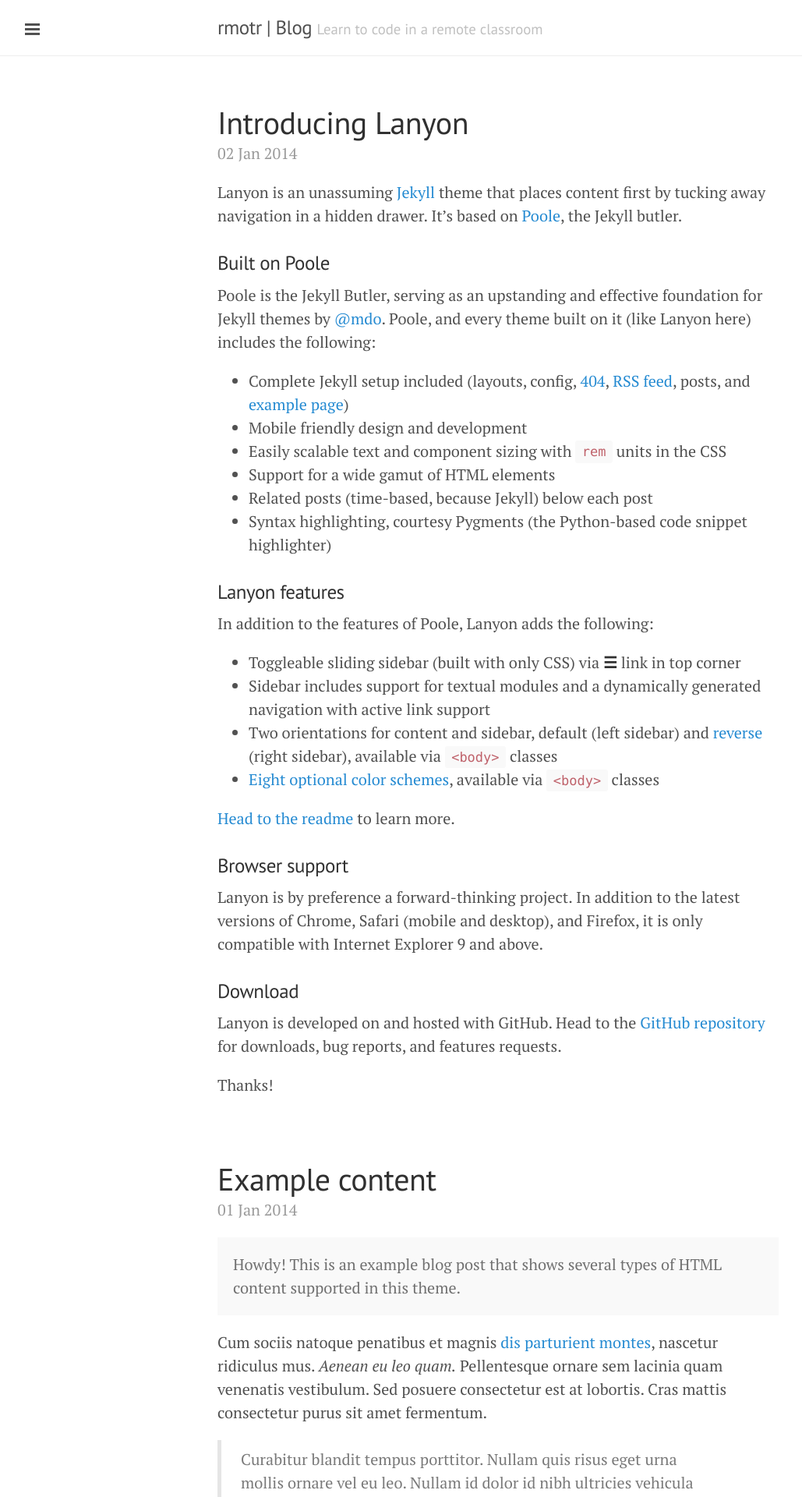
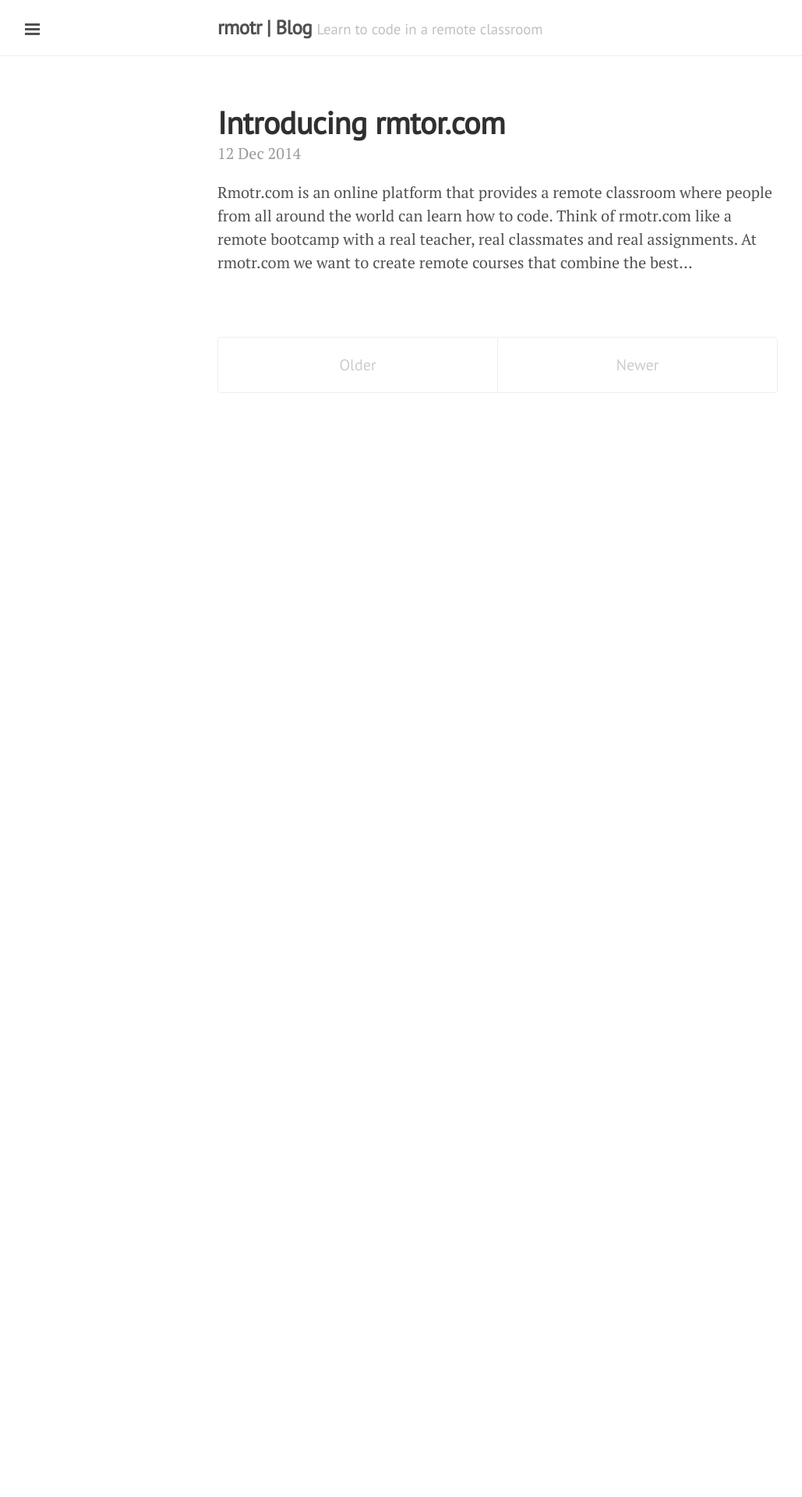
Before and after one commit to mcne65/rmotr.github.io, a Jekyll site: the page built from index.html, in a window 1280 px wide. Shown: the top 1920 px of the page at 78% size, without its empty margins (1-1030 px from the left). Built offline with Jekyll 4.4.1, drawn with Linux system fonts in a browser that asks for light colours; Markdown is read by kramdown in place of the engine named in the settings; the list of posts is cut into pages by our own code; after the commit the page ends 900 px from its top, so only the background shows below that; some of the changed text lies outside the part shown.

Commit message:
About page + introducing rmotr post + styles

```diff
--- a/_includes/sidebar.html
+++ b/_includes/sidebar.html
@@ -15,7 +15,17 @@
       The code below dynamically generates a sidebar nav of pages with
       `layout: page` in the front-matter. See readme for usage.
     {% endcomment %}
-    <a class="sidebar-nav-item{% if page.url == node.url %} active{% endif %}" target="_blank" href="http://rmotr.com">About</a>
+
+    {% assign pages_list = site.pages | sort:"url" %}
+
+    {% for node in pages_list %}
+      {% if node.title != null %}
+        {% if node.layout == "page" %}
+          <a class="sidebar-nav-item{% if page.url == node.url %} active{% endif %}" href="{{ node.url }}">{{ node.title }}</a>
+        {% endif %}
+      {% endif %}
+    {% endfor %}
+
   </nav>
 
   <div class="sidebar-item">
--- a/_posts/2013-12-31-whats-jekyll.md
+++ /dev/null
@@ -1,12 +0,0 @@
----
-layout: post
-title: What's Jekyll?
----
-
-[Jekyll](http://jekyllrb.com) is a static site generator, an open-source tool for creating simple yet powerful websites of all shapes and sizes. From [the project's readme](https://github.com/mojombo/jekyll/blob/master/README.markdown):
-
-  > Jekyll is a simple, blog aware, static site generator. It takes a template directory [...] and spits out a complete, static website suitable for serving with Apache or your favorite web server. This is also the engine behind GitHub Pages, which you can use to host your project’s page or blog right here from GitHub.
-
-It's an immensely useful tool and one we encourage you to use here with Hyde.
-
-Find out more by [visiting the project on GitHub](https://github.com/mojombo/jekyll).
--- a/_posts/2014-01-01-example-content.md
+++ /dev/null
@@ -1,122 +0,0 @@
----
-layout: post
-title: Example content
----
-
-
-<div class="message">
-  Howdy! This is an example blog post that shows several types of HTML content supported in this theme.
-</div>
-
-Cum sociis natoque penatibus et magnis <a href="#">dis parturient montes</a>, nascetur ridiculus mus. *Aenean eu leo quam.* Pellentesque ornare sem lacinia quam venenatis vestibulum. Sed posuere consectetur est at lobortis. Cras mattis consectetur purus sit amet fermentum.
-
-> Curabitur blandit tempus porttitor. Nullam quis risus eget urna mollis ornare vel eu leo. Nullam id dolor id nibh ultricies vehicula ut id elit.
-
-Etiam porta **sem malesuada magna** mollis euismod. Cras mattis consectetur purus sit amet fermentum. Aenean lacinia bibendum nulla sed consectetur.
-
-## Inline HTML elements
-
-HTML defines a long list of available inline tags, a complete list of which can be found on the [Mozilla Developer Network](https://developer.mozilla.org/en-US/docs/Web/HTML/Element).
-
-- **To bold text**, use `<strong>`.
-- *To italicize text*, use `<em>`.
-- Abbreviations, like <abbr title="HyperText Markup Langage">HTML</abbr> should use `<abbr>`, with an optional `title` attribute for the full phrase.
-- Citations, like <cite>&mdash; Mark otto</cite>, should use `<cite>`.
-- <del>Deleted</del> text should use `<del>` and <ins>inserted</ins> text should use `<ins>`.
-- Superscript <sup>text</sup> uses `<sup>` and subscript <sub>text</sub> uses `<sub>`.
-
-Most of these elements are styled by browsers with few modifications on our part.
-
-## Heading
-
-Vivamus sagittis lacus vel augue rutrum faucibus dolor auctor. Duis mollis, est non commodo luctus, nisi erat porttitor ligula, eget lacinia odio sem nec elit. Morbi leo risus, porta ac consectetur ac, vestibulum at eros.
-
-### Code
-
-Cum sociis natoque penatibus et magnis dis `code element` montes, nascetur ridiculus mus.
-
-{% highlight js %}
-// Example can be run directly in your JavaScript console
-
-// Create a function that takes two arguments and returns the sum of those arguments
-var adder = new Function("a", "b", "return a + b");
-
-// Call the function
-adder(2, 6);
-// > 8
-{% endhighlight %}
-
-Aenean lacinia bibendum nulla sed consectetur. Etiam porta sem malesuada magna mollis euismod. Fusce dapibus, tellus ac cursus commodo, tortor mauris condimentum nibh, ut fermentum massa.
-
-### Lists
-
-Cum sociis natoque penatibus et magnis dis parturient montes, nascetur ridiculus mus. Aenean lacinia bibendum nulla sed consectetur. Etiam porta sem malesuada magna mollis euismod. Fusce dapibus, tellus ac cursus commodo, tortor mauris condimentum nibh, ut fermentum massa justo sit amet risus.
-
-* Praesent commodo cursus magna, vel scelerisque nisl consectetur et.
-* Donec id elit non mi porta gravida at eget metus.
-* Nulla vitae elit libero, a pharetra augue.
-
-Donec ullamcorper nulla non metus auctor fringilla. Nulla vitae elit libero, a pharetra augue.
-
-1. Vestibulum id ligula porta felis euismod semper.
-2. Cum sociis natoque penatibus et magnis dis parturient montes, nascetur ridiculus mus.
-3. Maecenas sed diam eget risus varius blandit sit amet non magna.
-
-Cras mattis consectetur purus sit amet fermentum. Sed posuere consectetur est at lobortis.
-
-<dl>
-  <dt>HyperText Markup Language (HTML)</dt>
-  <dd>The language used to describe and define the content of a Web page</dd>
-
-  <dt>Cascading Style Sheets (CSS)</dt>
-  <dd>Used to describe the appearance of Web content</dd>
-
-  <dt>JavaScript (JS)</dt>
-  <dd>The programming language used to build advanced Web sites and applications</dd>
-</dl>
-
-Integer posuere erat a ante venenatis dapibus posuere velit aliquet. Morbi leo risus, porta ac consectetur ac, vestibulum at eros. Nullam quis risus eget urna mollis ornare vel eu leo.
-
-### Tables
-
-Aenean lacinia bibendum nulla sed consectetur. Lorem ipsum dolor sit amet, consectetur adipiscing elit.
-
-<table>
-  <thead>
-    <tr>
-      <th>Name</th>
-      <th>Upvotes</th>
-      <th>Downvotes</th>
-    </tr>
-  </thead>
-  <tfoot>
-    <tr>
-      <td>Totals</td>
-      <td>21</td>
-      <td>23</td>
-    </tr>
-  </tfoot>
-  <tbody>
-    <tr>
-      <td>Alice</td>
-      <td>10</td>
-      <td>11</td>
-    </tr>
-    <tr>
-      <td>Bob</td>
-      <td>4</td>
-      <td>3</td>
-    </tr>
-    <tr>
-      <td>Charlie</td>
-      <td>7</td>
-      <td>9</td>
-    </tr>
-  </tbody>
-</table>
-
-Nullam id dolor id nibh ultricies vehicula ut id elit. Sed posuere consectetur est at lobortis. Nullam quis risus eget urna mollis ornare vel eu leo.
-
------
-
-Want to see something else added? <a href="https://github.com/poole/poole/issues/new">Open an issue.</a>
--- a/_posts/2014-01-02-introducing-lanyon.md
+++ /dev/null
@@ -1,38 +0,0 @@
----
-layout: post
-title: Introducing Lanyon
----
-
-Lanyon is an unassuming [Jekyll](http://jekyllrb.com) theme that places content first by tucking away navigation in a hidden drawer. It's based on [Poole](http://getpoole.com), the Jekyll butler.
-
-### Built on Poole
-
-Poole is the Jekyll Butler, serving as an upstanding and effective foundation for Jekyll themes by [@mdo](https://twitter.com/mdo). Poole, and every theme built on it (like Lanyon here) includes the following:
-
-* Complete Jekyll setup included (layouts, config, [404](/404), [RSS feed](/atom.xml), posts, and [example page](/about))
-* Mobile friendly design and development
-* Easily scalable text and component sizing with `rem` units in the CSS
-* Support for a wide gamut of HTML elements
-* Related posts (time-based, because Jekyll) below each post
-* Syntax highlighting, courtesy Pygments (the Python-based code snippet highlighter)
-
-### Lanyon features
-
-In addition to the features of Poole, Lanyon adds the following:
-
-* Toggleable sliding sidebar (built with only CSS) via **☰** link in top corner
-* Sidebar includes support for textual modules and a dynamically generated navigation with active link support
-* Two orientations for content and sidebar, default (left sidebar) and [reverse](https://github.com/poole/lanyon#reverse-layout) (right sidebar), available via `<body>` classes
-* [Eight optional color schemes](https://github.com/poole/lanyon#themes), available via `<body>` classes
-
-[Head to the readme](https://github.com/poole/lanyon#readme) to learn more.
-
-### Browser support
-
-Lanyon is by preference a forward-thinking project. In addition to the latest versions of Chrome, Safari (mobile and desktop), and Firefox, it is only compatible with Internet Explorer 9 and above.
-
-### Download
-
-Lanyon is developed on and hosted with GitHub. Head to the <a href="https://github.com/poole/lanyon">GitHub repository</a> for downloads, bug reports, and features requests.
-
-Thanks!
--- /dev/null
+++ b/_posts/2014-12-12-introducing-rmotr.md
@@ -0,0 +1,42 @@
+---
+layout: post
+title: "Introducing rmtor.com"
+category: self
+tags: rmotr education startups
+---
+
+Rmotr.com is an online platform that provides a remote classroom where people from all around the world can learn how to code. Think of rmotr.com like a remote bootcamp with a **real teacher, real classmates and real assignments.**
+
+At rmotr.com we want to create remote courses that combine the best from the physical and the online worlds providing a great experience between a college-like education and a fully-online course.
+
+## Why?
+
+The options you've today to learn how to code are either: going into a physical bootcamp or college, or using fully online platforms (like codecademy, coursera, etc).
+
+**College is great because it provides human interaction**: you meet classmates, you make friends, you work along with other people and have mentors and teachers who'll have a big influence in your life. **The problem is that it's generally really expensive and it's not accessible to everyone**: you have to be in a particular geographic location, you have to commit to a great deal of time, etc.
+
+**Online courses are great because they lower the entrance barrier** for people that can't get into college or physical bootcamps. They're generally cheaper, can be done from virtually every place in the world and the time committed is decided by the student (you can keep your regular job, family life, etc). **The problem is that they lack the fundamentals of education...**
+
+## Learning to code is not about the syntax
+
+This might surprise new programmers, but: learning how to code is not about learning the syntax of a programming language. Programming languages are tools and it's important first to learn why and how to use those tools. **Your goal as a coder should be to learn the concepts of programming in general**. Once you know how/when/why to use an _if statement_, then you can write it in Python, Ruby, Javascript, Go or whatever language you want to choose.
+
+We believe that learning the concepts of programming and computers in general, learning how to interact with fellow programmers, where and how to get help, lose the fear to make mistakes (among other things) are the fundamentals that will create a solid base for a good coder.
+
+Surprisingly, most online courses focus on the syntax of programming languages, leaving aside all the important topics mentioned above. Online courses just have a "right"/"wrong" approach for computer-recorded exercises that are not really helpful for new programmers.
+
+## There's no such thing as "right" or "wrong"
+
+Just as it doesn't exist "bad" or "good" (it's just a matter of interpretation), in programming **there should not be "right" or "wrong" things. It just depends on the situation**. Why should you use a tuple instead of a list in python? Why should you use == or === in javascript? Those questions don't have a "right" or "wrong" answer: they'll just make more sense in one situation than the other. Passing on that type of judgment is key in order to train great developers and the only way to do it is having an experience person/teacher trying to explain it to you.
+
+## The only way we know to learn how to code
+
+**Smashing your head against the wall over and over again**. The number one way to learn how to code is coding. And this sounds ridiculous, but it's true: practice is the only way to learn. The problem is that when you're starting it's really hard to get practice time. Every single problem you find in your path can demoralize you and make you quit. That's why our classes are highly practical; every topic explained involves exercises to do along with your classmates. Plus, if any problem or question arises the teacher is right there to help you keep making progress.
+
+## Students are the best teachers
+
+We all know this from some previous experience: The best teachers are generally other classmates that already get the subject we're trying to understand. Other students understand your learning process because they were there just some time ago. In contrast, teachers and professors already know every single topic and sometimes it's hard for them to take it down to a student-digestible level. Your coding buddy will share your language, will have your trust and will know how you think and how you process new things. We find that these experiences are really important when trying to learn new concepts: in every class we stumble upon those situations where the teacher tries to communicate some topic and fails to do so, and some student steps up and put it in a different way and make it clear for the entire class. We don't want to lose that. We want to encourage that. That's why we believe so strongly in human interaction and in remote classrooms where you're not learning alone.
+
+## Finally, we love remote working
+
+Remote working is here to stay. More and more companies and institution all over the world are relying on remote work. It makes it really simple to assist to class (you just need your laptop and a decent Internet connection) and there's no need for commuting, which consumes time and money. Plus, having people from all over the world is fascinating and creates an amazing learning experience. Students from Europe, US, Asia, Latin America join to work together as if they'd be side by side. The results are just marvelous.
--- /dev/null
+++ b/about.md
@@ -0,0 +1,19 @@
+---
+layout: page
+title: About
+---
+
+Rmotr.com is an online platform that provides a remote classroom where people from all around the world can learn how to code. Think of rmotr.com like **a remote bootcamp with a real teacher, real classmates and real assignments**.
+
+At rmotr.com we want to create remote courses that combine the best from the physical and the online worlds providing a great experience between a college-like education and a fully-online course.
+
+## Get in touch!
+
+Drop us a line at: questions@rmotr.com
+We are happy to get questions and comments. Get in touch!
+
+## Learn more about us
+
+We've written a detailed post explaining why we think our ideas matter. You can read it [here]({% post_url 2014-12-12-introducing-rmotr %}).
+
+View all our courses at [rmotr.com](http://rmotr.com)
--- a/index.html
+++ b/index.html
@@ -14,7 +14,7 @@
 
     <span class="post-date">{{ post.date | date_to_string }}</span>
 
-    {{ post.content }}
+    {{ post.content | strip_html | truncatewords: 50 }}
   </div>
   {% endfor %}
 </div>
--- a/public/css/lanyon.css
+++ b/public/css/lanyon.css
@@ -46,7 +46,7 @@
 
 h1, h2, h3, h4, h5, h6 {
   font-family: "PT Sans", Helvetica, Arial, sans-serif;
-  font-weight: 400;
+  font-weight: 700;
   color: #313131;
   letter-spacing: -.025rem;
 }
```
